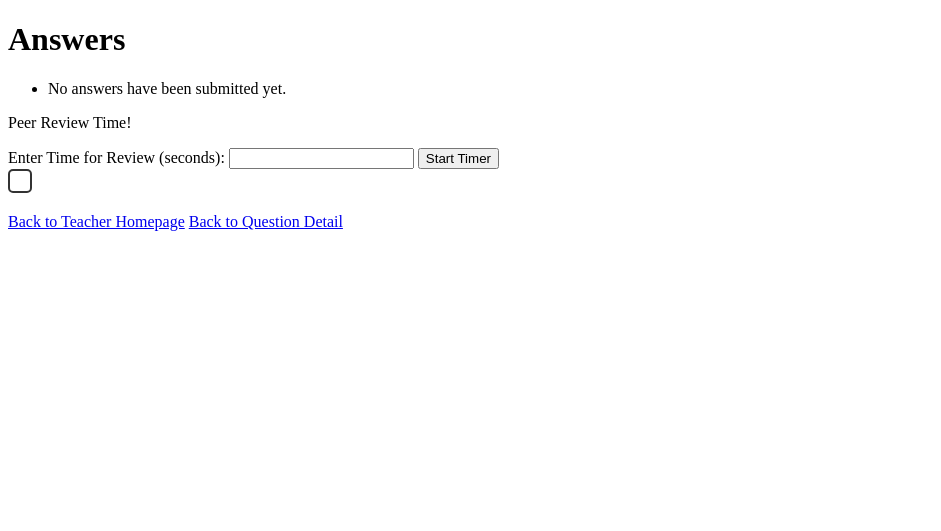
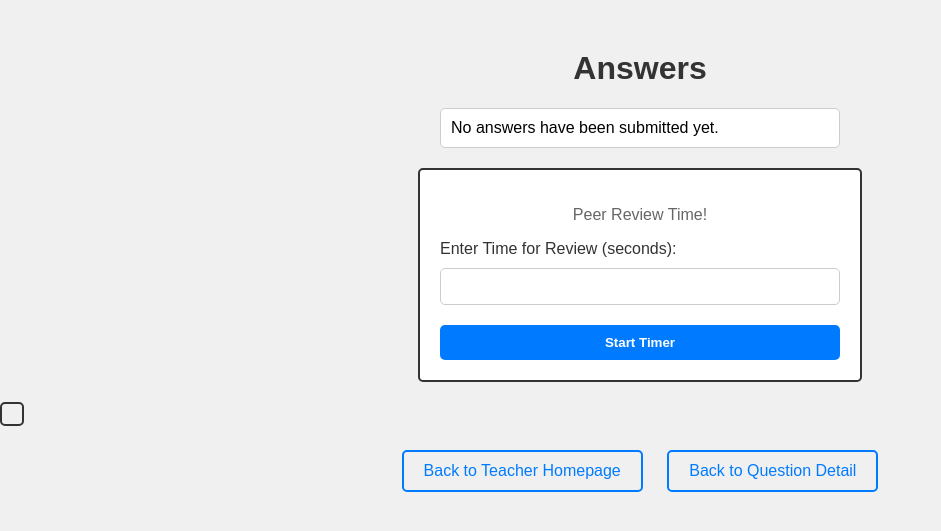
Before and after one commit to 347S24/347-final-project-group-29, a Django app: template group_29_final/group29final/group29final/peer_instruction/templates/view_answers.html in a window 1280 px wide. Shown: the top 531 px of the page, without its empty margins (0-941 px from the left). Run offline with Django 4.2, Linux system fonts and the light colour scheme; the template is opened without the code that fills it, so the values that code supplies are empty; parts of the project's set-up code (start-up, migrations or seed data) failed here and were passed over.

Commit message:
Update view_answers.html
added some css

```diff
--- a/group_29_final/group29final/group29final/peer_instruction/templates/view_answers.html
+++ b/group_29_final/group29final/group29final/peer_instruction/templates/view_answers.html
@@ -4,6 +4,122 @@
     <meta charset="UTF-8">
     <title>View Answers</title>
     <style>
+
+        body {
+            font-family: Arial, sans-serif;
+            background-color: #f0f0f0;
+            margin: 0;
+            padding: 0;
+        }
+
+        h1 {
+            color: #333;
+            margin-top: 50px;
+            text-align: center;
+        }
+
+        h2 {
+            color: #666;
+            text-align: center;
+        }
+
+        ul {
+            list-style-type: none;
+            padding: 0;
+            margin: 20px auto;
+            max-width: 400px;
+        }
+
+        li {
+            margin-bottom: 10px;
+            padding: 10px;
+            background-color: #fff;
+            border: 1px solid #ccc;
+            border-radius: 5px;
+        }
+
+        p {
+            text-align: center;
+            color: #666;
+        }
+
+        form {
+            max-width: 400px;
+            margin: 20px auto;
+            padding: 20px;
+            background-color: #fff;
+            border: 2px solid #333;
+            border-radius: 5px;
+        }
+
+        label {
+            display: block;
+            margin-bottom: 10px;
+            color: #333;
+        }
+
+        input[type="number"] {
+            width: 100%;
+            padding: 10px;
+            margin-bottom: 20px;
+            border: 1px solid #ccc;
+            border-radius: 5px;
+            box-sizing: border-box;
+        }
+
+        button[type="button"] {
+            display: block;
+            width: 100%;
+            padding: 10px;
+            background-color: #007bff;
+            border: none;
+            border-radius: 5px;
+            color: #fff;
+            font-weight: bold;
+            cursor: pointer;
+        }
+
+        button[type="button"]:hover {
+            background-color: #0056b3;
+        }
+
+        a {
+            display: inline-block;
+            padding: 10px 20px;
+            margin-top: 20px;
+            text-decoration: none;
+            color: #007bff;
+            border: 2px solid #007bff;
+            border-radius: 5px;
+            transition: background-color 0.3s ease, color 0.3s ease;
+        }
+
+        a:hover {
+            background-color: #007bff;
+            color: #fff;
+        }
+
+        .footer-links {
+            text-align: center;
+            margin-top: 20px;
+        }
+
+        .footer-links a {
+            display: inline-block;
+            padding: 10px 20px;
+            margin: 0 10px;
+            text-decoration: none;
+            color: #007bff;
+            border: 2px solid #007bff;
+            border-radius: 5px;
+            transition: background-color 0.3s ease, color 0.3s ease;
+        }
+
+        .footer-links a:hover {
+            background-color: #007bff;
+            color: #fff;
+        }
+
         #timerContainer {
             border: 2px solid #333;
             padding: 10px;
@@ -41,8 +157,10 @@
         <div id="timerDisplay"></div>
     </div>
     <p></p>
+    <div class="footer-links">
     <a href="{% url 'teacher_home' %}">Back to Teacher Homepage</a>
     <a href="{% url 'question_detail' question.id %}">Back to Question Detail</a>
+    </div>
     <script>
      document.addEventListener('DOMContentLoaded', function() {
     console.log('DOM loaded');
```
